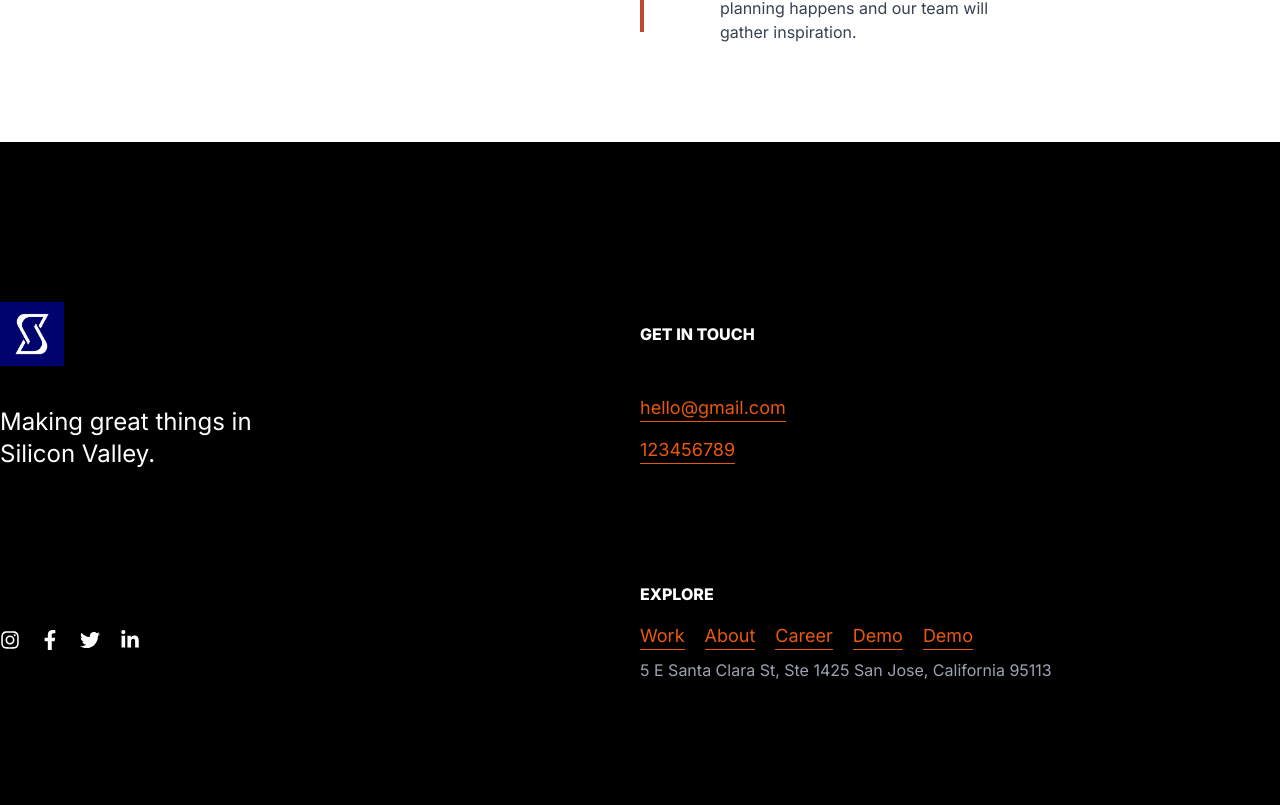
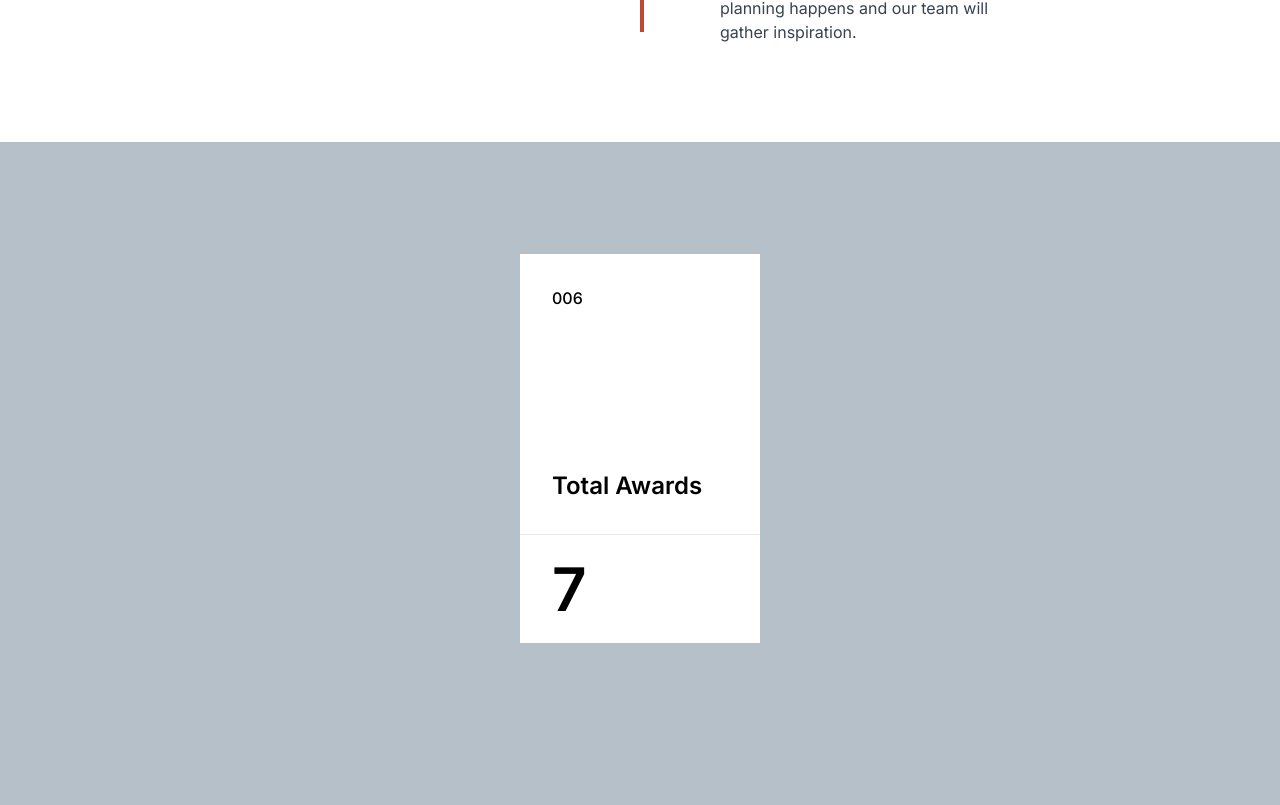
Before and after one commit to FahimHasan683031/webiZoone-, a Next.js app: page / in a window 1280 px wide. Shown: the part 10355-11160 px from the top of the page. Built offline with nearby package versions, Linux system fonts and the light colour scheme.

Commit message:
made basic design and animation of company stats section

```diff
--- a/app/components/common/scrollAnimation/ScrollAnimation.jsx
+++ b/app/components/common/scrollAnimation/ScrollAnimation.jsx
@@ -5,16 +5,16 @@ import { ScrollTrigger } from 'gsap/ScrollTrigger';
 // Register the ScrollTrigger plugin
 gsap.registerPlugin(ScrollTrigger);
 
-const ScrollAnimation = ({ initialPosition = '-100%', finalPosition = '0%', duration = 1, delay = 0, position = 'x', children}) => {
+const ScrollAnimation = ({ initialPosition = '-100%', finalPosition = '0%', initialOpacity = 0, finalOpacity = 1, duration = 1, delay = 0, position = 'x', children, once = true, toggleActions = "play"}) => {
     const containerRef = useRef(null);
 
     useEffect(() => {
         gsap.fromTo(
             containerRef?.current,
-            { [position]: initialPosition , opacity: 0},
+            { [position]: initialPosition , opacity: initialOpacity},
             {
                 [position]: finalPosition,
-                opacity: 1,
+                opacity: finalOpacity,
                 duration: duration,
                 delay: delay,
                 // paused: true,
@@ -22,16 +22,17 @@ const ScrollAnimation = ({ initialPosition = '-100%', finalPosition = '0%', dura
                     trigger: containerRef?.current,
                     start: "top bottom",
                     // end: "",
-                    once: true
+                    once: once,
+                    toggleActions: toggleActions, // Adjust this as needed
                 },
             }
         );
 
 
-    }, [delay, initialPosition, finalPosition, position, duration, containerRef]);
+    }, [delay, initialPosition, finalPosition, position, duration, containerRef, initialOpacity, finalOpacity, once, toggleActions]);
 
     return (
-        <div ref={containerRef}>
+        <div ref={containerRef} >
             {children}
         </div>
     );
--- /dev/null
+++ b/app/components/companyStats/CompanyStats.jsx
@@ -0,0 +1,127 @@
+import { useEffect, useRef } from "react";
+import StatCard from "./StatCard";
+import gsap from "gsap";
+import { ScrollTrigger } from 'gsap/ScrollTrigger';
+import ScrollAnimation from "../common/scrollAnimation/ScrollAnimation";
+
+gsap.registerPlugin(ScrollTrigger);
+
+const CompanyStats = () => {
+    const stats = [
+        {
+            _id: 1,
+            title: "Total Awards",
+            numbers: "7"
+        },
+        {
+            _id: 2,
+            title: "Total Awards",
+            numbers: "4+"
+        },
+        {
+            _id: 3,
+            title: "Total Awards",
+            numbers: "3"
+        },
+        {
+            _id: 4,
+            title: "Total Awards",
+            numbers: "40+"
+        },
+        {
+            _id: 5,
+            title: "Total Awards",
+            numbers: "250+"
+        },
+    ]
+    const stat = {
+        _id: 1,
+        title: "Total Awards",
+        numbers: "7"
+    }
+
+
+    return (
+        <div className="w-full min-h-screen bg-[#B5C0C9]">
+            <div className="grid grid-cols-5  px-10 py-28">
+                <div>
+                    <ScrollAnimation
+                        initialPosition="200%"
+                        finalPosition="0%"
+                        initialOpacity={1}
+                        finalOpacity={1}
+                        duration={1}
+                        delay={0.6}
+                        position="x"
+                        once={false}
+                        toggleActions={"play reverse play reverse"}
+                    >
+                        <StatCard stat={stat} index={1}></StatCard>
+                    </ScrollAnimation>
+                </div>
+                <div>
+                    <ScrollAnimation
+                        initialPosition="100%"
+                        finalPosition="0%"
+                        initialOpacity={1}
+                        finalOpacity={1}
+                        duration={1}
+                        delay={0.7}
+                        position="x"
+                        once={false}
+                        toggleActions={"play reverse play reverse"}
+                    >
+                        <StatCard stat={stat} index={2}></StatCard>
+                    </ScrollAnimation>
+                </div>
+                <div>
+                    <ScrollAnimation
+                        initialPosition="0%"
+                        finalPosition="0%"
+                        initialOpacity={1}
+                        finalOpacity={1}
+                        duration={1}
+                        delay={0.6}
+                        position="x"
+                        once={false}
+                        toggleActions={"play reverse play reverse"}
+                    >
+                        <StatCard stat={stat} index={3}></StatCard>
+                    </ScrollAnimation>
+                </div>
+                <div>
+                    <ScrollAnimation
+                        initialPosition="-100%"
+                        finalPosition="0%"
+                        initialOpacity={1}
+                        finalOpacity={1}
+                        duration={1}
+                        delay={0.7}
+                        position="x"
+                        once={false}
+                        toggleActions={"play reverse play reverse"}
+                    >
+                        <StatCard stat={stat} index={4}></StatCard>
+                    </ScrollAnimation>
+                </div>
+                <div>
+                    <ScrollAnimation
+                        initialPosition="-200%"
+                        finalPosition="0%"
+                        initialOpacity={1}
+                        finalOpacity={1}
+                        duration={1}
+                        delay={0.6}
+                        position="x"
+                        once={false}
+                        toggleActions={"play reverse play reverse"}
+                    >
+                        <StatCard stat={stat} index={5}></StatCard>
+                    </ScrollAnimation>
+                </div>
+            </div>
+        </div>
+    );
+};
+
+export default CompanyStats;
--- /dev/null
+++ b/app/components/companyStats/StatCard.jsx
@@ -0,0 +1,20 @@
+import "./stat.css";
+
+const StatCard = ({ stat, index }) => {
+
+    return (
+        <div className={`stat ${index !== 5 && "mr-7"}`}>
+            <div className="group bg-[#FFF] hover:text-white hover:bg-black hover:scale-[0.97] duration-700  transition-all ease-in-out">
+                <div className="h-[280px] p-8 flex flex-col justify-between">
+                    <h4 className="font-medium ">00{index + 1}</h4>
+                    <h3 className="text-2xl font-semibold">{stat?.title}</h3>
+                </div>
+                <div className="px-8 py-6 border-t border-[#ECECEC]">
+                    <h2 className=" font-semibold text-6xl">{stat?.numbers}</h2>
+                </div>
+            </div>
+        </div>
+    );
+};
+
+export default StatCard;
--- /dev/null
+++ b/app/components/companyStats/stat.css
@@ -0,0 +1,11 @@
+.stat {
+    perspective: 1000px;
+    /* Smooth transition for reset */
+    transform: rotateY(0) rotateX(0) rotateY(0);
+    transition: transform 0.3s ease-out;
+}
+
+.stat:hover {
+    transform: rotateX(10deg) rotateY(-15deg) rotateX(10deg)  rotateY(0deg) ;
+    transition: transform 0.3s ease-in-out;
+}
--- a/app/components/featuredWorks/SingleWork.jsx
+++ b/app/components/featuredWorks/SingleWork.jsx
@@ -13,6 +13,7 @@ const SingleWork = ({ project, index }) => {
                 finalPosition= "0%"
                 duration={1}
                 delay={0}
+                once={true}
                 containerRef={containerRef}
                 position="y"
             >
--- a/app/page.js
+++ b/app/page.js
@@ -7,6 +7,7 @@ import Services from "./components/services";
 import WorkingProcess from "./components/workingProcess/WorkingProcess";
 import FeaturedWorks from "./components/featuredWorks/FeaturedWorks";
 import About from "./components/about/About";
+import CompanyStats from "./components/companyStats/CompanyStats";
 
 export default function Home() {
   return (
@@ -18,6 +19,7 @@ export default function Home() {
       <Newsletter />
       <ClientReview />
       <WorkingProcess />
+      <CompanyStats></CompanyStats>
     </main>
   );
 }
```
